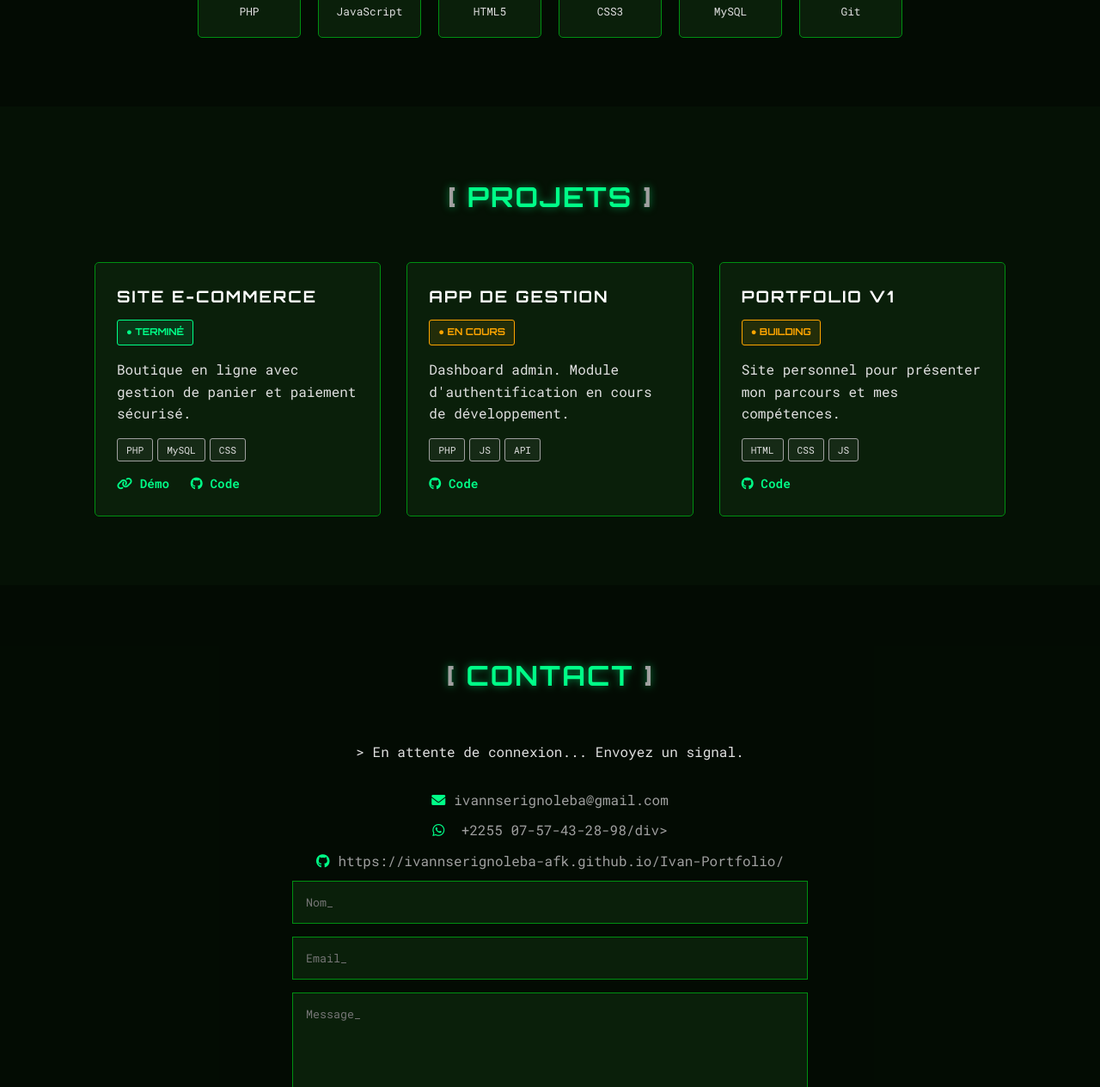
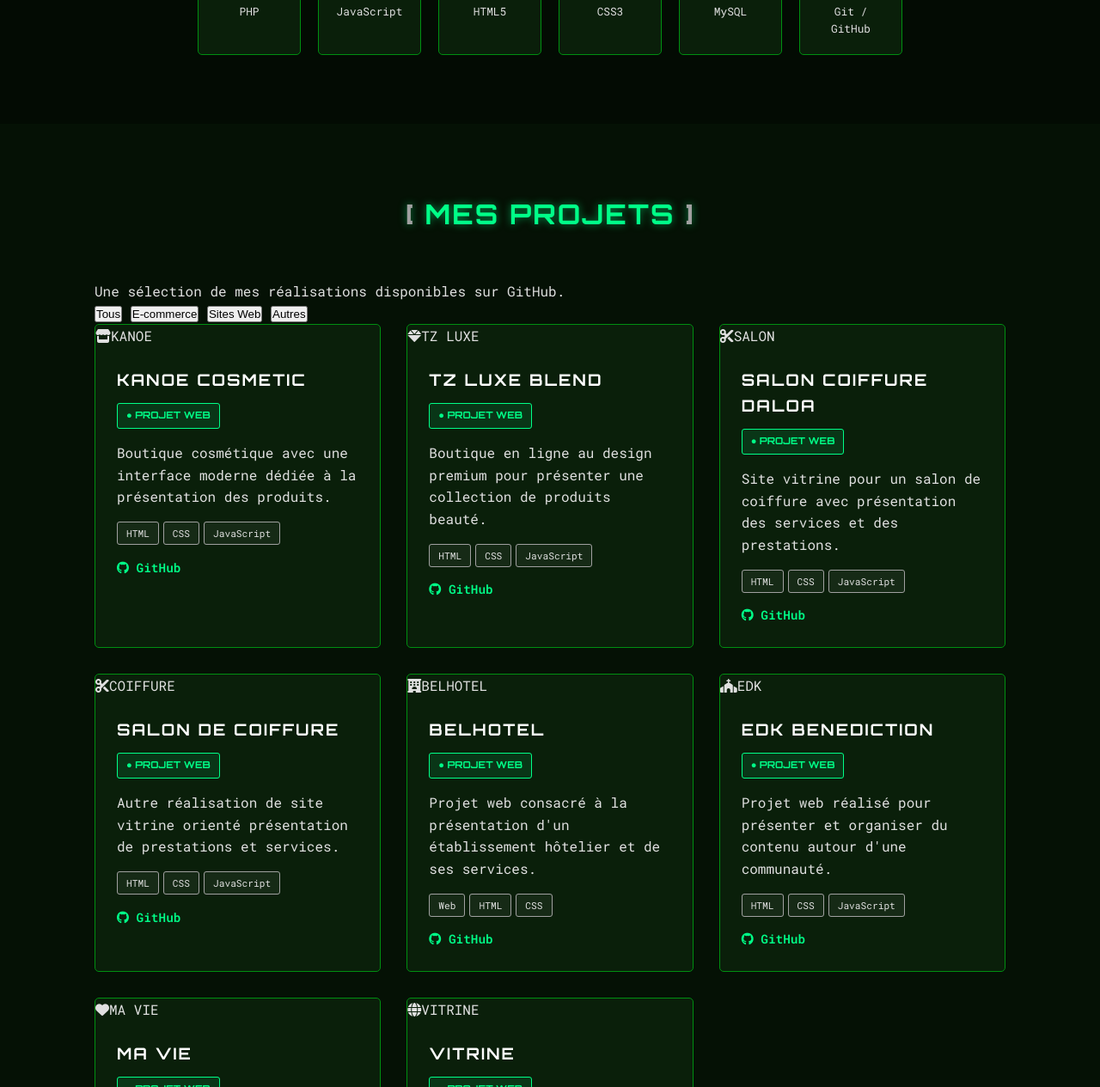
Before and after one commit to ivannserignoleba-afk/Ivan-Portfolio, a plain HTML site: page index.html in a window 1280 px wide. Shown: the part 1535-2800 px from the top of the page at 86% size. Drawn offline with Linux system fonts and the light colour scheme.

Commit message:
Refonte de la section projets avec les vrais projets GitHub

```diff
--- a/index.html
+++ b/index.html
@@ -3,94 +3,63 @@
 <head>
     <meta charset="UTF-8">
     <meta name="viewport" content="width=device-width, initial-scale=1.0">
-    <title>Portfolio - Ivan | Développeur Web</title>
+    <meta name="description" content="Portfolio d'Ivan Seri Gnoleba - Développeur Web PHP & Front-End">
+    <title>Ivan.DEV | Portfolio</title>
     <link rel="stylesheet" href="style.css">
-    <!-- Polices Google : Orbitron (Robotique) et Roboto Mono (Code) -->
     <link href="https://fonts.googleapis.com/css2?family=Orbitron:wght@400;700&family=Roboto+Mono:wght@300;400;600&display=swap" rel="stylesheet">
-    <!-- Icônes FontAwesome -->
     <link rel="stylesheet" href="https://cdnjs.cloudflare.com/ajax/libs/font-awesome/6.0.0/css/all.min.css">
 </head>
 <body>
-
-    <!-- Canvas pour l'effet Matrix en arrière-plan -->
     <canvas id="matrix-bg"></canvas>
-
-    <!-- Effet de grille en arrière-plan -->
     <div class="bg-grid"></div>
 
-    <!-- Navigation -->
     <nav class="navbar">
         <div class="container">
-            <a href="#" class="logo">Ivan<span class="dot">.DEV</span></a>
+            <a href="#home" class="logo">Ivan<span class="dot">.DEV</span></a>
             <ul class="nav-links">
                 <li><a href="#about">_about</a></li>
                 <li><a href="#skills">_skills</a></li>
                 <li><a href="#projects">_projects</a></li>
                 <li><a href="#contact">_contact</a></li>
             </ul>
-            <div class="burger">
-                <div class="line1"></div>
-                <div class="line2"></div>
-                <div class="line3"></div>
-            </div>
+            <div class="burger"><div></div><div></div><div></div></div>
         </div>
     </nav>
 
-    <!-- Header / Hero Section -->
     <header id="home" class="hero">
         <div class="container hero-content">
-
-            <!-- Avatar Robotique Animé -->
             <div class="avatar-container">
                 <div class="robot-avatar">
-                    <div class="head">
-                        <div class="eyes">
-                            <div class="eye left"></div>
-                            <div class="eye right"></div>
-                        </div>
-                        <div class="mouth"></div>
-                        <div class="antenna">
-                            <div class="antenna-ball"></div>
-                        </div>
-                    </div>
-                    <div class="body">
-                        <div class="chest-light"></div>
-                    </div>
+                    <div class="head"><div class="eyes"><div class="eye left"></div><div class="eye right"></div></div><div class="mouth"></div><div class="antenna"><div class="antenna-ball"></div></div></div>
+                    <div class="body"><div class="chest-light"></div></div>
                 </div>
                 <div class="avatar-glow"></div>
             </div>
-
             <p class="glitch-text" data-text="SYSTEM ONLINE">SYSTEM ONLINE</p>
-            <h1>Bonjour, je suis <span class="highlight typing-text"></span></h1>
+            <h1>Bonjour, je suis <span class="highlight typing-text">Ivan</span></h1>
             <h2 class="robotic-text">Développeur Web PHP & Front-End</h2>
-            <p class="hero-desc">Je conçois des architectures web performantes. Prêt à déployer vos projets.</p>
+            <p class="hero-desc">Je conçois des sites web modernes, responsives et fonctionnels. Découvrez mes réalisations.</p>
             <div class="hero-buttons">
-                <a href="#projects" class="btn btn-primary"><i class="fas fa-play"></i> Voir projets</a>
+                <a href="#projects" class="btn btn-primary"><i class="fas fa-code"></i> Voir mes projets</a>
                 <a href="#contact" class="btn btn-secondary"><i class="fas fa-envelope"></i> Contact</a>
             </div>
         </div>
     </header>
 
-    <!-- À Propos -->
     <section id="about" class="section reveal">
         <div class="container">
             <h2 class="section-title"><span class="bracket">[</span> À Propos <span class="bracket">]</span></h2>
             <div class="about-content">
                 <div class="about-text">
                     <p>> Initialisation du profil utilisateur...</p>
-                    <p>Passionné par le code et la logique,
-                        je transforme des problèmes complexes en solutions élégantes.
-                         Mon objectif est d'optimiser l'expérience utilisateur tout en maintenant un code propre et maintenable.</p>
-                    <p>> Statut : <span class="highlight">Recherche d'opportunités</span></p>
+                    <p>Passionné par le code et la création web, je transforme des idées en solutions numériques modernes. Mon objectif est de créer des interfaces agréables, responsives et faciles à utiliser.</p>
+                    <p>> Statut : <span class="highlight">Disponible pour de nouvelles opportunités</span></p>
                 </div>
-                <div class="about-img">
-                    <div class="placeholder-img"><i class="fas fa-user-astronaut"></i></div>
-                </div>
+                <div class="about-img"><div class="placeholder-img"><i class="fas fa-user-astronaut"></i></div></div>
             </div>
         </div>
     </section>
 
-    <!-- Compétences -->
     <section id="skills" class="section bg-dark reveal">
         <div class="container">
             <h2 class="section-title"><span class="bracket">[</span> Compétences <span class="bracket">]</span></h2>
@@ -100,77 +69,77 @@
                 <div class="skill-card"><i class="fab fa-html5"></i><p>HTML5</p></div>
                 <div class="skill-card"><i class="fab fa-css3-alt"></i><p>CSS3</p></div>
                 <div class="skill-card"><i class="fas fa-database"></i><p>MySQL</p></div>
-                <div class="skill-card"><i class="fab fa-git-alt"></i><p>Git</p></div>
+                <div class="skill-card"><i class="fab fa-git-alt"></i><p>Git / GitHub</p></div>
             </div>
         </div>
     </section>
 
-    <!-- Projets -->
     <section id="projects" class="section reveal">
         <div class="container">
-            <h2 class="section-title"><span class="bracket">[</span> Projets <span class="bracket">]</span></h2>
+            <h2 class="section-title"><span class="bracket">[</span> Mes Projets <span class="bracket">]</span></h2>
+            <p class="projects-intro">Une sélection de mes réalisations disponibles sur GitHub.</p>
+            <div class="project-filters">
+                <button class="filter-btn active" data-filter="all">Tous</button>
+                <button class="filter-btn" data-filter="ecommerce">E-commerce</button>
+                <button class="filter-btn" data-filter="web">Sites Web</button>
+                <button class="filter-btn" data-filter="other">Autres</button>
+            </div>
+
             <div class="projects-grid">
+                <article class="project-card" data-category="ecommerce">
+                    <div class="project-image project-kanoe"><i class="fas fa-store"></i><span>KANOE</span></div>
+                    <div class="project-info"><h3>KANOE Cosmetic</h3><p class="status finished">● PROJET WEB</p><p>Boutique cosmétique avec une interface moderne dédiée à la présentation des produits.</p><div class="tech-stack"><span>HTML</span><span>CSS</span><span>JavaScript</span></div><div class="project-links"><a href="https://github.com/ivannserignoleba-afk/KANOE-COSMETIC" target="_blank" rel="noopener"><i class="fab fa-github"></i> GitHub</a></div></div>
+                </article>
 
-                <!-- Projet 1 -->
-                <div class="project-card">
-                    <div class="project-info">
-                        <h3>Site E-commerce</h3>
-                        <p class="status finished">● TERMINÉ</p>
-                        <p>Boutique en ligne avec gestion de panier et paiement sécurisé.</p>
-                        <div class="tech-stack">
-                            <span>PHP</span><span>MySQL</span><span>CSS</span>
-                        </div>
-                        <div class="project-links">
-                            <a href="#" target="_blank"><i class="fas fa-link"></i> Démo</a>
-                            <a href="#" target="_blank"><i class="fab fa-github"></i> Code</a>
-                        </div>
-                    </div>
-                </div>
+                <article class="project-card" data-category="ecommerce">
+                    <div class="project-image project-tz"><i class="fas fa-gem"></i><span>TZ LUXE</span></div>
+                    <div class="project-info"><h3>TZ Luxe Blend</h3><p class="status finished">● PROJET WEB</p><p>Boutique en ligne au design premium pour présenter une collection de produits beauté.</p><div class="tech-stack"><span>HTML</span><span>CSS</span><span>JavaScript</span></div><div class="project-links"><a href="https://github.com/ivannserignoleba-afk/TZ-Luxe-Blend" target="_blank" rel="noopener"><i class="fab fa-github"></i> GitHub</a></div></div>
+                </article>
 
-                <!-- Projet 2 -->
-                <div class="project-card">
-                    <div class="project-info">
-                        <h3>App de Gestion</h3>
-                        <p class="status progress">● EN COURS</p>
-                        <p>Dashboard admin. Module d'authentification en cours de développement.</p>
-                        <div class="tech-stack">
-                            <span>PHP</span><span>JS</span><span>API</span>
-                        </div>
-                        <div class="project-links">
-                            <a href="#" target="_blank"><i class="fab fa-github"></i> Code</a>
-                        </div>
-                    </div>
-                </div>
+                <article class="project-card" data-category="web">
+                    <div class="project-image project-salon"><i class="fas fa-scissors"></i><span>SALON</span></div>
+                    <div class="project-info"><h3>Salon Coiffure Daloa</h3><p class="status finished">● PROJET WEB</p><p>Site vitrine pour un salon de coiffure avec présentation des services et des prestations.</p><div class="tech-stack"><span>HTML</span><span>CSS</span><span>JavaScript</span></div><div class="project-links"><a href="https://github.com/ivannserignoleba-afk/salon-coiffure-daloa" target="_blank" rel="noopener"><i class="fab fa-github"></i> GitHub</a></div></div>
+                </article>
 
-                <!-- Projet 3 -->
-                <div class="project-card">
-                    <div class="project-info">
-                        <h3>Portfolio V1</h3>
-                        <p class="status progress">● BUILDING</p>
-                        <p>Site personnel pour présenter mon parcours et mes compétences.</p>
-                        <div class="tech-stack">
-                            <span>HTML</span><span>CSS</span><span>JS</span>
-                        </div>
-                        <div class="project-links">
-                            <a href="#" target="_blank"><i class="fab fa-github"></i> Code</a>
-                        </div>
-                    </div>
-                </div>
+                <article class="project-card" data-category="web">
+                    <div class="project-image project-salon2"><i class="fas fa-cut"></i><span>COIFFURE</span></div>
+                    <div class="project-info"><h3>Salon de Coiffure</h3><p class="status finished">● PROJET WEB</p><p>Autre réalisation de site vitrine orienté présentation de prestations et services.</p><div class="tech-stack"><span>HTML</span><span>CSS</span><span>JavaScript</span></div><div class="project-links"><a href="https://github.com/ivannserignoleba-afk/salon-de-coiffure" target="_blank" rel="noopener"><i class="fab fa-github"></i> GitHub</a></div></div>
+                </article>
 
+                <article class="project-card" data-category="web">
+                    <div class="project-image project-hotel"><i class="fas fa-hotel"></i><span>BELHOTEL</span></div>
+                    <div class="project-info"><h3>Belhotel</h3><p class="status finished">● PROJET WEB</p><p>Projet web consacré à la présentation d'un établissement hôtelier et de ses services.</p><div class="tech-stack"><span>Web</span><span>HTML</span><span>CSS</span></div><div class="project-links"><a href="https://github.com/ivannserignoleba-afk/Belhotel" target="_blank" rel="noopener"><i class="fab fa-github"></i> GitHub</a></div></div>
+                </article>
+
+                <article class="project-card" data-category="other">
+                    <div class="project-image project-edk"><i class="fas fa-church"></i><span>EDK</span></div>
+                    <div class="project-info"><h3>EDK Benediction</h3><p class="status finished">● PROJET WEB</p><p>Projet web réalisé pour présenter et organiser du contenu autour d'une communauté.</p><div class="tech-stack"><span>HTML</span><span>CSS</span><span>JavaScript</span></div><div class="project-links"><a href="https://github.com/ivannserignoleba-afk/EDK-Benediction" target="_blank" rel="noopener"><i class="fab fa-github"></i> GitHub</a></div></div>
+                </article>
+
+                <article class="project-card" data-category="other">
+                    <div class="project-image project-ma-vie"><i class="fas fa-heart"></i><span>MA VIE</span></div>
+                    <div class="project-info"><h3>Ma Vie</h3><p class="status finished">● PROJET WEB</p><p>Projet personnel développé et publié sur GitHub.</p><div class="tech-stack"><span>Web</span><span>HTML</span><span>CSS</span></div><div class="project-links"><a href="https://github.com/ivannserignoleba-afk/ma-vie" target="_blank" rel="noopener"><i class="fab fa-github"></i> GitHub</a></div></div>
+                </article>
+
+                <article class="project-card" data-category="web">
+                    <div class="project-image project-vitrine"><i class="fas fa-globe"></i><span>VITRINE</span></div>
+                    <div class="project-info"><h3>Vitrine</h3><p class="status finished">● PROJET WEB</p><p>Projet de site vitrine pour expérimenter une présentation web claire et responsive.</p><div class="tech-stack"><span>HTML</span><span>CSS</span></div><div class="project-links"><a href="https://github.com/ivannserignoleba-afk/vitrine" target="_blank" rel="noopener"><i class="fab fa-github"></i> GitHub</a></div></div>
+                </article>
             </div>
+
+            <div class="github-more"><a class="btn btn-secondary" href="https://github.com/ivannserignoleba-afk?tab=repositories" target="_blank" rel="noopener"><i class="fab fa-github"></i> Voir tous mes repositories</a></div>
         </div>
     </section>
 
-    <!-- Contact -->
     <section id="contact" class="section bg-dark reveal">
         <div class="container">
             <h2 class="section-title"><span class="bracket">[</span> Contact <span class="bracket">]</span></h2>
             <div class="contact-content">
                 <p>> En attente de connexion... Envoyez un signal.</p>
                 <div class="contact-info">
-                    <div class="contact-item"><i class="fas fa-envelope"></i>ivannserignoleba@gmail.com</div>
-                    <div class="contact-item"><i class="fab fa-whatsapp"></i> +2255 07-57-43-28-98/div>
-                    <div class="contact-item"><i class="fab fa-github"></i>https://ivannserignoleba-afk.github.io/Ivan-Portfolio/</div>
+                    <div class="contact-item"><i class="fas fa-envelope"></i> ivannserignoleba@gmail.com</div>
+                    <div class="contact-item"><i class="fab fa-whatsapp"></i> +225 07-57-43-28-98</div>
+                    <div class="contact-item"><i class="fab fa-github"></i> ivannserignoleba-afk</div>
                 </div>
                 <form class="contact-form">
                     <input type="text" placeholder="Nom_" required>
@@ -182,14 +151,19 @@
         </div>
     </section>
 
-    <!-- Footer -->
-    <footer>
-        <div class="container">
-            <p>&copy; 2026 Ivan.System | All Rights Reserved.</p>
-        </div>
-    </footer>
-
+    <footer><div class="container"><p>&copy; 2026 Ivan.DEV | Tous droits réservés.</p></div></footer>
     <script src="script.js"></script>
+    <script>
+        document.querySelectorAll('.filter-btn').forEach(button => {
+            button.addEventListener('click', () => {
+                document.querySelectorAll('.filter-btn').forEach(btn => btn.classList.remove('active'));
+                button.classList.add('active');
+                const filter = button.dataset.filter;
+                document.querySelectorAll('.project-card').forEach(card => {
+                    card.style.display = filter === 'all' || card.dataset.category === filter ? '' : 'none';
+                });
+            });
+        });
+    </script>
 </body>
-
 </html>
```
